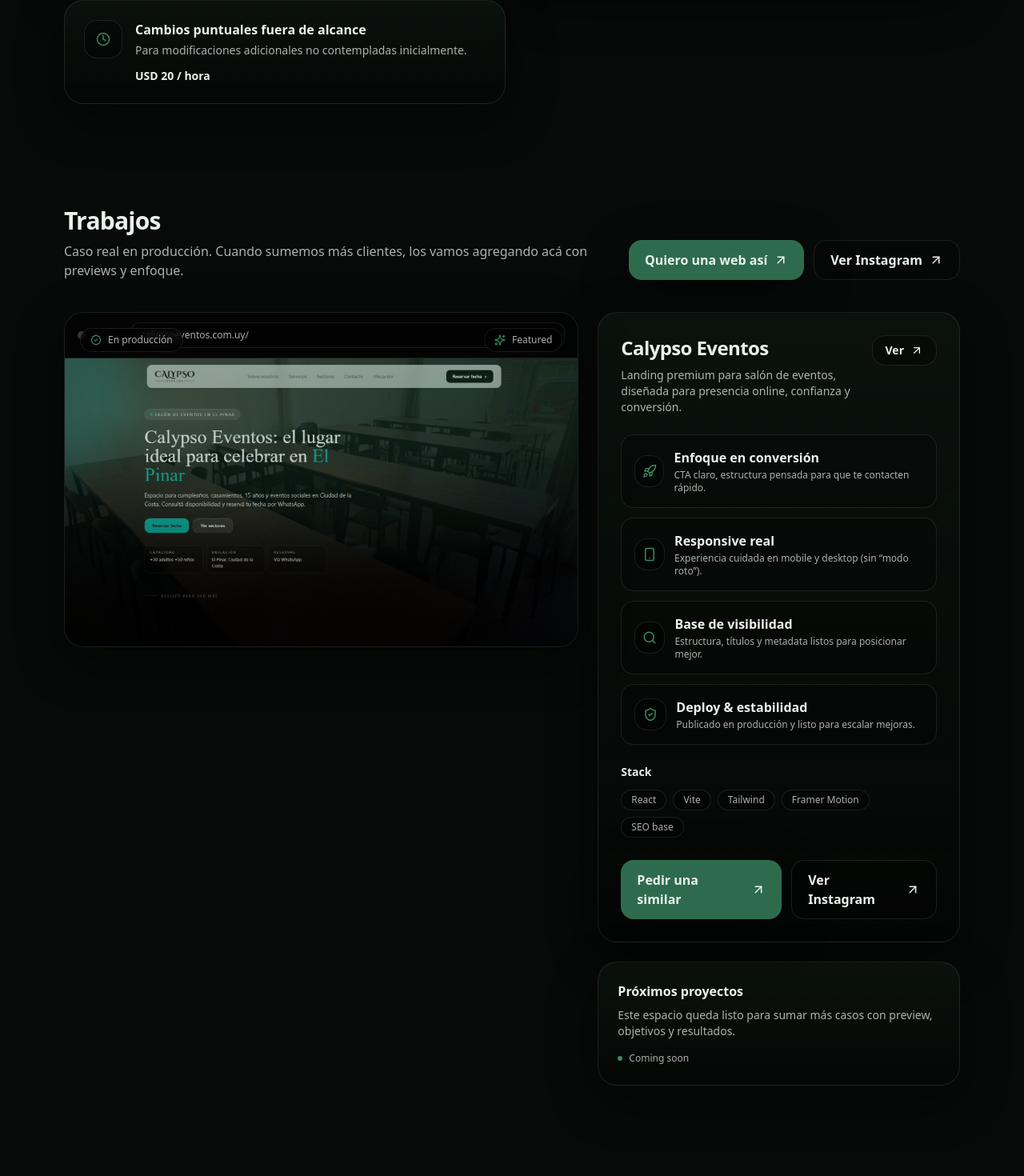
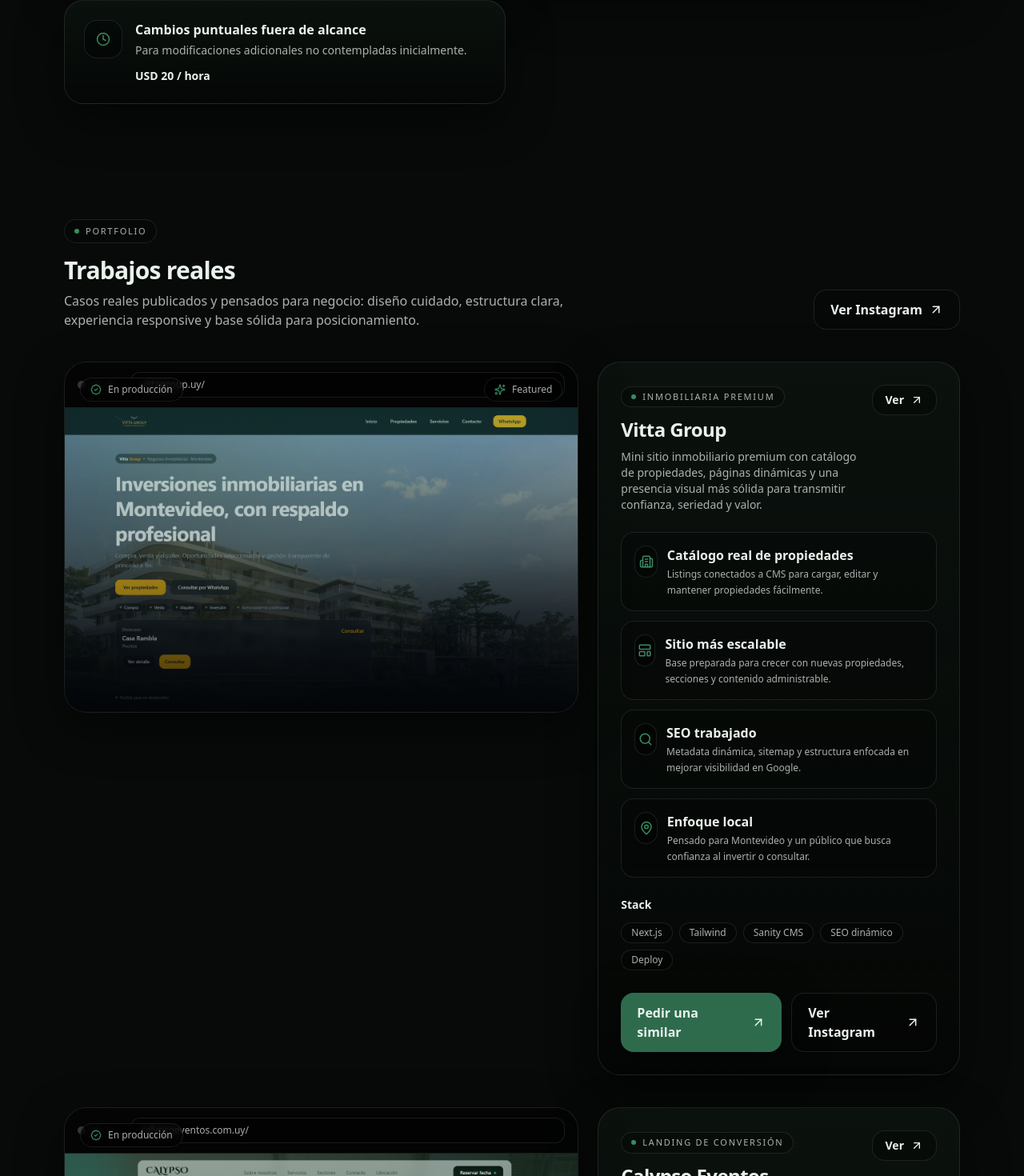
Before and after one commit to GuilleLeaal/gweb, a React (Vite) app: page / in a window 1280 px wide. Shown: the part 2958-4428 px from the top of the page at 80% size. Built offline with nearby package versions, Linux system fonts and the light colour scheme.

Commit message:
Add vittagroup

```diff
--- a/src/components/sections/Portfolio.tsx
+++ b/src/components/sections/Portfolio.tsx
@@ -7,28 +7,71 @@ import {
   Smartphone,
   Search,
   ShieldCheck,
+  Building2,
+  LayoutTemplate,
+  MapPin,
 } from "lucide-react";
 import { CONTACT } from "../../config/contact";
 
-// ✅ Poné tu screenshot acá:
 import calypsoPreview from "../../assets/projects/calypso.jpg";
+import vittaPreview from "../../assets/projects/vittagroup.jpg";
+
+type Highlight = {
+  icon: React.ElementType;
+  title: string;
+  desc: string;
+};
 
 type Project = {
   name: string;
   status: string;
+  featured?: boolean;
   desc: string;
   href: string;
   preview: string;
   stack: string[];
-  highlights: { icon: any; title: string; desc: string }[];
+  tag?: string;
+  highlights: Highlight[];
 };
 
 const projects: Project[] = [
   {
+    name: "Vitta Group",
+    status: "En producción",
+    featured: true,
+    tag: "Inmobiliaria premium",
+    desc: "Mini sitio inmobiliario premium con catálogo de propiedades, páginas dinámicas y una presencia visual más sólida para transmitir confianza, seriedad y valor.",
+    href: "https://vittagroup.uy/",
+    preview: vittaPreview,
+    stack: ["Next.js", "Tailwind", "Sanity CMS", "SEO dinámico", "Deploy"],
+    highlights: [
+      {
+        icon: Building2,
+        title: "Catálogo real de propiedades",
+        desc: "Listings conectados a CMS para cargar, editar y mantener propiedades fácilmente.",
+      },
+      {
+        icon: LayoutTemplate,
+        title: "Sitio más escalable",
+        desc: "Base preparada para crecer con nuevas propiedades, secciones y contenido administrable.",
+      },
+      {
+        icon: Search,
+        title: "SEO trabajado",
+        desc: "Metadata dinámica, sitemap y estructura enfocada en mejorar visibilidad en Google.",
+      },
+      {
+        icon: MapPin,
+        title: "Enfoque local",
+        desc: "Pensado para Montevideo y un público que busca confianza al invertir o consultar.",
+      },
+    ],
+  },
+  {
     name: "Calypso Eventos",
     status: "En producción",
-    desc:
-      "Landing premium para salón de eventos, diseñada para presencia online, confianza y conversión.",
+    tag: "Landing de conversión",
+    desc: "Landing premium para salón de eventos, diseñada para presencia online, confianza y conversión.",
     href: "https://calypsoeventos.com.uy/",
     preview: calypsoPreview,
     stack: ["React", "Vite", "Tailwind", "Framer Motion", "SEO base"],
@@ -41,7 +84,7 @@ const projects: Project[] = [
       {
         icon: Smartphone,
         title: "Responsive real",
-        desc: "Experiencia cuidada en mobile y desktop (sin “modo roto”).",
+        desc: "Experiencia cuidada en mobile y desktop, sin sensación de plantilla rota.",
       },
       {
         icon: Search,
@@ -50,32 +93,30 @@ const projects: Project[] = [
       },
       {
         icon: ShieldCheck,
-        title: "Deploy & estabilidad",
-        desc: "Publicado en producción y listo para escalar mejoras.",
+        title: "Deploy y estabilidad",
+        desc: "Publicado en producción y listo para seguir creciendo con mejoras.",
       },
     ],
   },
 ];
 
 const fadeUp: Variants = {
-  hidden: { opacity: 0, y: 14 },
+  hidden: { opacity: 0, y: 18 },
   show: (d: number = 0) => ({
     opacity: 1,
     y: 0,
     transition: {
       duration: 0.55,
       delay: d,
-      ease: [0.16, 1, 0.3, 1], // ✅ easing tipado, no string
+      ease: [0.16, 1, 0.3, 1],
     },
   }),
 };
 
-
 function BrowserFrame({ src, alt }: { src: string; alt: string }) {
   return (
-    <div className="relative rounded-3xl border border-gweb-line bg-black/40 overflow-hidden shadow-soft">
-      {/* top bar */}
-      <div className="flex items-center gap-2 px-4 py-3 border-b border-gweb-line bg-black/35">
+    <div className="relative overflow-hidden rounded-[28px] border border-gweb-line bg-black/40 shadow-soft">
+      <div className="flex items-center gap-2 border-b border-gweb-line bg-black/35 px-4 py-3">
         <div className="flex items-center gap-2">
           <span className="h-2.5 w-2.5 rounded-full bg-white/20" />
           <span className="h-2.5 w-2.5 rounded-full bg-white/15" />
@@ -83,151 +124,117 @@ function BrowserFrame({ src, alt }: { src: string; alt: string }) {
         </div>
 
         <div className="ml-3 flex-1">
-          <div className="h-8 rounded-xl border border-gweb-line bg-black/30 flex items-center px-3">
-            <div className="text-xs text-gweb-muted truncate">
-              {alt}
-            </div>
+          <div className="flex h-8 items-center rounded-xl border border-gweb-line bg-black/30 px-3">
+            <div className="truncate text-xs text-gweb-muted">{alt}</div>
           </div>
         </div>
       </div>
 
-      {/* image */}
       <div className="relative">
         <img
           src={src}
           alt={alt}
-          className="w-full h-[280px] md:h-[360px] object-cover"
+          className="h-[260px] w-full object-cover md:h-[340px] lg:h-[380px]"
           loading="lazy"
         />
-        {/* overlays */}
-        <div className="pointer-events-none absolute inset-0 bg-[radial-gradient(800px_240px_at_20%_20%,rgba(46,107,77,0.22),transparent)]" />
-        <div className="pointer-events-none absolute inset-0 bg-[radial-gradient(800px_240px_at_80%_10%,rgba(58,139,98,0.16),transparent)]" />
-        <div className="pointer-events-none absolute inset-0 bg-gradient-to-t from-black/70 via-black/10 to-transparent" />
+
+        <div className="pointer-events-none absolute inset-0 bg-[radial-gradient(900px_260px_at_15%_15%,rgba(46,107,77,0.22),transparent)]" />
+        <div className="pointer-events-none absolute inset-0 bg-[radial-gradient(900px_260px_at_85%_10%,rgba(58,139,98,0.14),transparent)]" />
+        <div className="pointer-events-none absolute inset-0 bg-gradient-to-t from-black/75 via-black/15 to-transparent" />
       </div>
     </div>
   );
 }
 
-export default function Portfolio() {
-  const p = projects[0];
-
+function ProjectCard({ project, index }: { project: Project; index: number }) {
   const whatsappText = encodeURIComponent(
-    `Hola! Vi el proyecto de ${p.name} y quiero una web similar. ¿Me pasás propuesta y packs?`
+    `Hola! Vi el proyecto de ${project.name} y quiero una web similar. ¿Me pasás propuesta y packs?`,
   );
 
   return (
-    <section id="portfolio" className="mx-auto max-w-6xl px-4 py-16">
-      <motion.div
-        initial="hidden"
-        whileInView="show"
-        viewport={{ once: true, amount: 0.25 }}
-        className="flex flex-col md:flex-row md:items-end md:justify-between gap-6"
+    <motion.article
+      variants={fadeUp}
+      custom={0.06 + index * 0.08}
+      className="grid gap-6 lg:grid-cols-12"
     >
-        <motion.div variants={fadeUp} custom={0}>
-          <h2 className="text-2xl md:text-3xl font-bold tracking-tight">
-            Trabajos
-          </h2>
-          <p className="mt-2 text-gweb-muted max-w-2xl">
-            Caso real en producción. Cuando sumemos más clientes, los vamos agregando acá con previews y enfoque.
-          </p>
-        </motion.div>
-
-        <motion.div variants={fadeUp} custom={0.08} className="flex gap-3">
+      <div className="lg:col-span-7">
         <a
-            href={`${CONTACT.whatsapp}?text=${whatsappText}`}
+          href={project.href}
           target="_blank"
           rel="noreferrer"
-            className="inline-flex items-center justify-center gap-2 rounded-2xl px-5 py-3 font-semibold
-                       bg-gweb-green hover:bg-gweb-green2 transition shadow-soft"
+          className="group block"
         >
-            Quiero una web así <ArrowUpRight size={18} />
-          </a>
-          <a
-            href={CONTACT.instagram}
-            target="_blank"
-            rel="noreferrer"
-            className="inline-flex items-center justify-center gap-2 rounded-2xl px-5 py-3 font-semibold
-                       border border-gweb-line bg-black/20 hover:bg-white/5 transition"
-          >
-            Ver Instagram <ArrowUpRight size={18} />
-          </a>
-        </motion.div>
-      </motion.div>
+          <div className="relative">
+            <BrowserFrame
+              src={project.preview}
+              alt={project.href.replace("https://", "").replace("http://", "")}
+            />
 
-      <motion.div
-        initial="hidden"
-        whileInView="show"
-        viewport={{ once: true, amount: 0.22 }}
-        className="mt-10 grid gap-6 lg:grid-cols-12"
-      >
-        {/* LEFT: Preview */}
-        <motion.div variants={fadeUp} custom={0.05} className="lg:col-span-7">
-          <a href={p.href} target="_blank" rel="noreferrer" className="group block">
-            <div className="relative">
-              <BrowserFrame src={p.preview} alt={p.href.replace("https://", "")} />
-
-              {/* badges */}
-              <div className="absolute left-5 top-5 inline-flex items-center gap-2 rounded-full border border-gweb-line bg-black/55 px-3 py-1.5 text-xs text-gweb-muted backdrop-blur">
+            <div className="absolute left-5 top-5 inline-flex items-center gap-2 rounded-full border border-gweb-line bg-black/60 px-3 py-1.5 text-xs text-gweb-muted backdrop-blur">
               <BadgeCheck size={14} className="text-gweb-green2" />
-                {p.status}
+              {project.status}
             </div>
 
-              <div className="absolute right-5 top-5 inline-flex items-center gap-2 rounded-full border border-gweb-line bg-black/55 px-3 py-1.5 text-xs text-gweb-muted backdrop-blur">
+            {project.featured && (
+              <div className="absolute right-5 top-5 inline-flex items-center gap-2 rounded-full border border-gweb-line bg-black/60 px-3 py-1.5 text-xs text-gweb-muted backdrop-blur">
                 <Sparkles size={14} className="text-gweb-green2" />
                 Featured
               </div>
+            )}
 
-              {/* hover CTA */}
             <div className="pointer-events-none absolute bottom-5 right-5">
-                <div className="inline-flex items-center gap-2 rounded-2xl px-4 py-2 font-semibold
-                                bg-black/55 border border-gweb-line backdrop-blur
-                                opacity-100 md:opacity-0 md:group-hover:opacity-100 transition">
+              <div className="inline-flex items-center gap-2 rounded-2xl border border-gweb-line bg-black/55 px-4 py-2 font-semibold backdrop-blur transition opacity-100 md:opacity-0 md:group-hover:opacity-100">
                 Ver sitio <ArrowUpRight size={18} />
               </div>
             </div>
           </div>
         </a>
-        </motion.div>
+      </div>
 
-        {/* RIGHT: Details */}
-        <motion.div variants={fadeUp} custom={0.12} className="lg:col-span-5">
-          <div className="rounded-3xl border border-gweb-line bg-gradient-to-b from-gweb-panel to-black/30 shadow-soft p-6 md:p-7">
+      <div className="lg:col-span-5">
+        <div className="rounded-[28px] border border-gweb-line bg-gradient-to-b from-gweb-panel to-black/30 p-6 shadow-soft md:p-7">
           <div className="flex items-start justify-between gap-4">
             <div>
-                <div className="text-xl md:text-2xl font-extrabold tracking-tight">
-                  {p.name}
+              {project.tag && (
+                <div className="inline-flex items-center gap-2 rounded-full border border-gweb-line bg-black/25 px-3 py-1 text-[11px] uppercase tracking-[0.16em] text-gweb-muted">
+                  <span className="h-1.5 w-1.5 rounded-full bg-gweb-green2" />
+                  {project.tag}
                 </div>
-                <p className="mt-2 text-sm text-gweb-muted">
-                  {p.desc}
-                </p>
+              )}
+
+              <div className="mt-3 text-xl font-extrabold tracking-tight md:text-2xl">
+                {project.name}
+              </div>
+
+              <p className="mt-2 text-sm text-gweb-muted">{project.desc}</p>
             </div>
 
             <a
-                href={p.href}
+              href={project.href}
               target="_blank"
               rel="noreferrer"
-                className="shrink-0 inline-flex items-center gap-2 rounded-2xl px-4 py-2 text-sm font-semibold
-                           bg-black/35 border border-gweb-line hover:bg-white/5 transition"
+              className="inline-flex shrink-0 items-center gap-2 rounded-2xl border border-gweb-line bg-black/35 px-4 py-2 text-sm font-semibold transition hover:bg-white/5"
             >
               Ver <ArrowUpRight size={16} />
             </a>
           </div>
 
           <div className="mt-6 grid gap-3">
-              {p.highlights.map((h) => {
+            {project.highlights.map((h) => {
               const Icon = h.icon;
               return (
                 <div
                   key={h.title}
                   className="rounded-2xl border border-gweb-line bg-black/25 p-4"
                 >
-                    <div className="flex items-center gap-3">
-                      <div className="h-10 w-10 rounded-2xl border border-gweb-line bg-black/35 grid place-items-center">
+                  <div className="flex items-start gap-3">
+                    <div className="grid h-10 w-10 place-items-center rounded-2xl border border-gweb-line bg-black/35">
                       <Icon size={18} className="text-gweb-green2" />
                     </div>
+
                     <div>
                       <div className="font-semibold">{h.title}</div>
-                        <div className="mt-0.5 text-xs text-gweb-muted">
+                      <div className="mt-0.5 text-xs leading-relaxed text-gweb-muted">
                         {h.desc}
                       </div>
                     </div>
@@ -240,10 +247,10 @@ export default function Portfolio() {
           <div className="mt-6">
             <div className="text-sm font-semibold">Stack</div>
             <div className="mt-3 flex flex-wrap gap-2">
-                {p.stack.map((t) => (
+              {project.stack.map((t) => (
                 <span
                   key={t}
-                    className="text-xs rounded-full border border-gweb-line bg-black/25 px-3 py-1 text-gweb-muted"
+                  className="rounded-full border border-gweb-line bg-black/25 px-3 py-1 text-xs text-gweb-muted"
                 >
                   {t}
                 </span>
@@ -251,13 +258,12 @@ export default function Portfolio() {
             </div>
           </div>
 
-            <div className="mt-7 flex flex-col sm:flex-row gap-3">
+          <div className="mt-7 flex flex-col gap-3 sm:flex-row">
             <a
               href={`${CONTACT.whatsapp}?text=${whatsappText}`}
               target="_blank"
               rel="noreferrer"
-                className="inline-flex items-center justify-center gap-2 rounded-2xl px-5 py-3 font-semibold
-                           bg-gweb-green hover:bg-gweb-green2 transition shadow-soft"
+              className="inline-flex items-center justify-center gap-2 rounded-2xl bg-gweb-green px-5 py-3 font-semibold transition hover:bg-gweb-green2 shadow-soft"
             >
               Pedir una similar <ArrowUpRight size={18} />
             </a>
@@ -266,26 +272,97 @@ export default function Portfolio() {
               href={CONTACT.instagram}
               target="_blank"
               rel="noreferrer"
-                className="inline-flex items-center justify-center gap-2 rounded-2xl px-5 py-3 font-semibold
-                           border border-gweb-line bg-black/20 hover:bg-white/5 transition"
+              className="inline-flex items-center justify-center gap-2 rounded-2xl border border-gweb-line bg-black/20 px-5 py-3 font-semibold transition hover:bg-white/5"
             >
               Ver Instagram <ArrowUpRight size={18} />
             </a>
           </div>
         </div>
+      </div>
+    </motion.article>
+  );
+}
 
-          {/* “Próximamente” pequeño, pero pro */}
-          <div className="mt-6 rounded-3xl border border-gweb-line bg-gradient-to-b from-gweb-panel to-black/30 shadow-soft p-6">
-            <div className="font-semibold">Próximos proyectos</div>
-            <p className="mt-2 text-sm text-gweb-muted">
-              Este espacio queda listo para sumar más casos con preview, objetivos y resultados.
+export default function Portfolio() {
+  return (
+    <section id="portfolio" className="mx-auto max-w-6xl px-4 py-16 md:py-20">
+      <motion.div
+        initial="hidden"
+        whileInView="show"
+        viewport={{ once: true, amount: 0.25 }}
+        className="flex flex-col gap-6 md:flex-row md:items-end md:justify-between"
+      >
+        <motion.div variants={fadeUp} custom={0}>
+          <div className="inline-flex items-center gap-2 rounded-full border border-gweb-line bg-black/20 px-3 py-1.5 text-[11px] uppercase tracking-[0.16em] text-gweb-muted">
+            <span className="h-1.5 w-1.5 rounded-full bg-gweb-green2" />
+            Portfolio
+          </div>
+
+          <h2 className="mt-4 text-2xl font-bold tracking-tight md:text-3xl">
+            Trabajos reales
+          </h2>
+
+          <p className="mt-2 max-w-2xl text-gweb-muted">
+            Casos reales publicados y pensados para negocio: diseño cuidado,
+            estructura clara, experiencia responsive y base sólida para
+            posicionamiento.
           </p>
-            <div className="mt-4 inline-flex items-center gap-2 text-xs text-gweb-muted">
-              <span className="h-1.5 w-1.5 rounded-full bg-gweb-green2" />
-              Coming soon
+        </motion.div>
+
+        <motion.div variants={fadeUp} custom={0.08} className="flex gap-3">
+          <a
+            href={CONTACT.instagram}
+            target="_blank"
+            rel="noreferrer"
+            className="inline-flex items-center justify-center gap-2 rounded-2xl border border-gweb-line bg-black/20 px-5 py-3 font-semibold transition hover:bg-white/5"
+          >
+            Ver Instagram <ArrowUpRight size={18} />
+          </a>
+        </motion.div>
+      </motion.div>
+
+      <motion.div
+        initial="hidden"
+        whileInView="show"
+        viewport={{ once: true, amount: 0.18 }}
+        className="mt-10 space-y-10"
+      >
+        {projects.map((project, index) => (
+          <ProjectCard key={project.name} project={project} index={index} />
+        ))}
+      </motion.div>
+
+      <motion.div
+        variants={fadeUp}
+        initial="hidden"
+        whileInView="show"
+        viewport={{ once: true, amount: 0.35 }}
+        custom={0.2}
+        className="mt-10 rounded-[28px] border border-gweb-line bg-gradient-to-b from-gweb-panel to-black/30 p-6 shadow-soft md:p-7"
+      >
+        <div className="flex flex-col gap-4 md:flex-row md:items-center md:justify-between">
+          <div>
+            <div className="font-semibold">
+              ¿Querés algo de este nivel para tu negocio?
             </div>
+            <p className="mt-2 max-w-2xl text-sm text-gweb-muted">
+              Puedo hacerte desde una landing simple hasta un sitio más premium
+              y escalable, según lo que necesites hoy y lo que quieras crecer
+              después.
+            </p>
           </div>
-        </motion.div>
+
+          <a
+            href={`${CONTACT.whatsapp}?text=${encodeURIComponent(
+              "Hola! Vi tu portfolio y quiero una propuesta para mi negocio.",
+            )}`}
+            target="_blank"
+            rel="noreferrer"
+            className="inline-flex items-center justify-center gap-2 rounded-2xl bg-gweb-green px-5 py-3 font-semibold transition hover:bg-gweb-green2 shadow-soft"
+          >
+            Pedir propuesta <ArrowUpRight size={18} />
+          </a>
+        </div>
       </motion.div>
     </section>
   );
```
Also changed, not shown: src/components/Header.tsx (+87 -58 lines), src/assets/projects/VittaGroup.jpg (added). Lines whose indentation alone changed are shown as unchanged.
